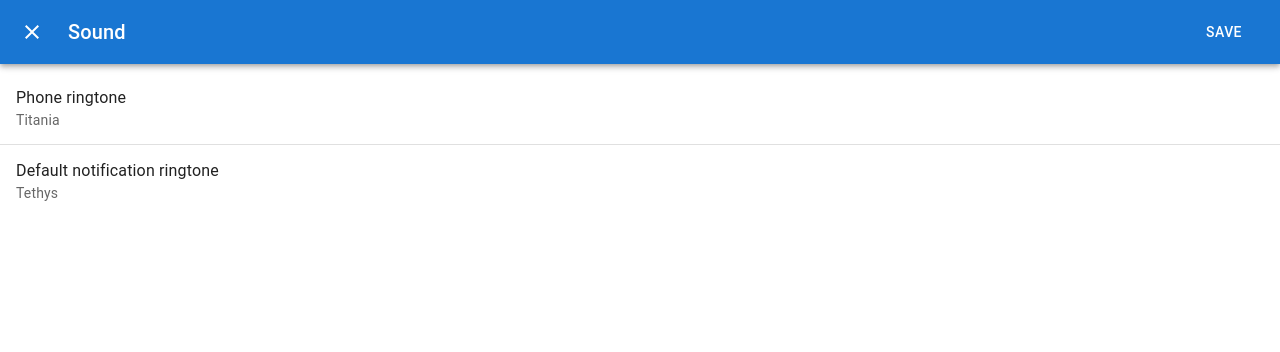
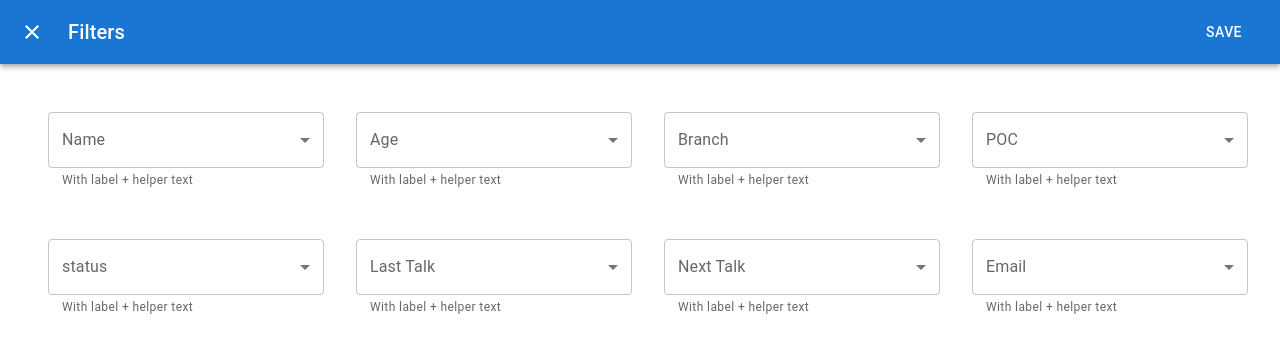
Before and after one commit to sabiqthottoly/luqa-frontend, a Next.js app: page /dashboard/leads in a window 1280 px wide. Both pictures are taken after a click on the button 1228 px from the left and 256 px from the top of the page. Shown: the top 352 px of the page. Built offline with nearby package versions, Linux system fonts and the light colour scheme; a web font is replaced by a local one.

Commit message:
modal implemented

```diff
--- a/app/dashboard/leads/components/filter/filterSelction.tsx
+++ b/app/dashboard/leads/components/filter/filterSelction.tsx
@@ -5,50 +5,64 @@ import FormHelperText from "@mui/material/FormHelperText";
 import FormControl from "@mui/material/FormControl";
 import Select, { SelectChangeEvent } from "@mui/material/Select";
 
-const FilterSelection = () => {
-  const [age, setAge] = React.useState("");
+interface FilterSelectionProps {
+  label: string;
+  value: string;
+  options: { value: string | number; label: string }[];
+  onChange: (event: SelectChangeEvent) => void;
+}
 
-  const handleChange = (event: SelectChangeEvent) => {
-    setAge(event.target.value);
-  };
+const FilterSelection: React.FC<FilterSelectionProps> = ({ label, value, options, onChange }) => {
 
   return (
-    <div>
-      <FormControl sx={{ m: 1, minWidth: 120 }}>
-        <InputLabel id="demo-simple-select-helper-label">Age</InputLabel>
-        <Select
-          labelId="demo-simple-select-helper-label"
-          id="demo-simple-select-helper"
-          value={age}
-          label="Age"
-          onChange={handleChange}
-        >
-          <MenuItem value="">
-            <em>None</em>
+    // <div>
+    //   <FormControl sx={{ m: 1, minWidth: 120 }}>
+    //     <InputLabel id="demo-simple-select-helper-label">Age</InputLabel>
+    //     <Select
+    //       labelId="demo-simple-select-helper-label"
+    //       id="demo-simple-select-helper"
+    //       value={age}
+    //       label="Age"
+    //       onChange={handleChange}
+    //     >
+    //       <MenuItem value="">
+    //         <em>None</em>
+    //       </MenuItem>
+    //       <MenuItem value={10}>Ten</MenuItem>
+    //       <MenuItem value={20}>Twenty</MenuItem>
+    //       <MenuItem value={30}>Thirty</MenuItem>
+    //     </Select>
+    //     <FormHelperText>With label + helper text</FormHelperText>
+    //   </FormControl>
+    //   <FormControl sx={{ m: 1, minWidth: 120 }}>
+    //     <Select
+    //       value={age}
+    //       onChange={handleChange}
+    //       displayEmpty
+    //       inputProps={{ "aria-label": "Without label" }}
+    //     >
+    //       <MenuItem value="">
+    //         <em>None</em>
+    //       </MenuItem>
+    //       <MenuItem value={10}>Ten</MenuItem>
+    //       <MenuItem value={20}>Twenty</MenuItem>
+    //       <MenuItem value={30}>Thirty</MenuItem>
+    //     </Select>
+    //     <FormHelperText>Without label</FormHelperText>
+    //   </FormControl>
+    // </div>
+
+    <FormControl fullWidth sx={{ m: 1, minWidth: 120 }}>
+      <InputLabel>{label}</InputLabel>
+      <Select value={value} label={label} onChange={onChange}>
+        {options.map((option) => (
+          <MenuItem key={option.value} value={option.value}>
+            {option.label}
           </MenuItem>
-          <MenuItem value={10}>Ten</MenuItem>
-          <MenuItem value={20}>Twenty</MenuItem>
-          <MenuItem value={30}>Thirty</MenuItem>
-        </Select>
-        <FormHelperText>With label + helper text</FormHelperText>
-      </FormControl>
-      <FormControl sx={{ m: 1, minWidth: 120 }}>
-        <Select
-          value={age}
-          onChange={handleChange}
-          displayEmpty
-          inputProps={{ "aria-label": "Without label" }}
-        >
-          <MenuItem value="">
-            <em>None</em>
-          </MenuItem>
-          <MenuItem value={10}>Ten</MenuItem>
-          <MenuItem value={20}>Twenty</MenuItem>
-          <MenuItem value={30}>Thirty</MenuItem>
-        </Select>
-        <FormHelperText>Without label</FormHelperText>
-      </FormControl>
-    </div>
+        ))}
+      </Select>
+      <FormHelperText>With label + helper text</FormHelperText>
+    </FormControl>
   );
 };
 
--- a/app/dashboard/leads/components/filter/filtersModal.tsx
+++ b/app/dashboard/leads/components/filter/filtersModal.tsx
@@ -2,17 +2,6 @@ import * as React from "react";
 import Box from "@mui/material/Box";
 import Button from "@mui/material/Button";
 import Dialog, { DialogProps } from "@mui/material/Dialog";
-import DialogActions from "@mui/material/DialogActions";
-import DialogContent from "@mui/material/DialogContent";
-import DialogContentText from "@mui/material/DialogContentText";
-import DialogTitle from "@mui/material/DialogTitle";
-import FormControl from "@mui/material/FormControl";
-import FormControlLabel from "@mui/material/FormControlLabel";
-import InputLabel from "@mui/material/InputLabel";
-import MenuItem from "@mui/material/MenuItem";
-import Select, { SelectChangeEvent } from "@mui/material/Select";
-import Switch from "@mui/material/Switch";
-import FilterSelection from "./filterSelction";
 import ListItemText from '@mui/material/ListItemText';
 import ListItemButton from '@mui/material/ListItemButton';
 import List from '@mui/material/List';
@@ -24,6 +13,9 @@ import Typography from '@mui/material/Typography';
 import CloseIcon from '@mui/icons-material/Close';
 import Slide from '@mui/material/Slide';
 import { TransitionProps } from '@mui/material/transitions';
+import Grid from "@mui/material/Grid";
+import FilterSelection from "./filterSelction";
+import { SelectChangeEvent } from "@mui/material";
 
 
 const Transition = React.forwardRef(function Transition(
@@ -39,6 +31,8 @@ interface FiltersModalProps {
   isOpenFiltersModal: boolean;
   closeFiltersModal: () => void;
 }
+
+type FilterKey = "Name" | "Age" | "Branch" | "POC" | "status" | "Last Talk" | "Next Talk" | "Email";
 
 const FiltersModal: React.FC<FiltersModalProps> = ({
   isOpenFiltersModal,
@@ -60,6 +54,31 @@ const FiltersModal: React.FC<FiltersModalProps> = ({
     closeFiltersModal();
     setOpen(false);
   };
+
+  const [filterValues, setFilterValues] = React.useState<Record<FilterKey, string>>({
+    "Name": "",
+    "Age": "",
+    "Branch": "",
+    "POC": "",
+    "status": "",
+    "Last Talk": "",
+    "Next Talk": "",
+    "Email": "",
+  });
+
+  console.log(filterValues);
+
+
+  const handleFilterChange = (filter: string) => (event: SelectChangeEvent) => {
+    setFilterValues((prev) => ({ ...prev, [filter]: event.target.value }));
+  };
+
+  const filterOptions = [
+    { value: "", label: "None" },
+    { value: "value1", label: "Value-1" },
+    { value: "value2", label: "Value-2" },
+    { value: "value3", label: "Value-3" },
+  ];
 
   return (
     // <React.Fragment>
@@ -124,14 +143,31 @@ const FiltersModal: React.FC<FiltersModalProps> = ({
               <CloseIcon />
             </IconButton>
             <Typography sx={{ ml: 2, flex: 1 }} variant="h6" component="div">
-              Sound
+              Filters
             </Typography>
             <Button autoFocus color="inherit" onClick={handleClose}>
               save
             </Button>
           </Toolbar>
         </AppBar>
-        <List>
+
+        <Box sx={{ p: 5 }}>
+          <Grid container spacing={4} justifyContent="center">
+            {Object.keys(filterValues).map((filter, index) => (
+              <Grid item xs={12} sm={6} md={3} key={index}>
+                <FilterSelection
+                  label={`${filter}`}
+                  value={filterValues[filter as FilterKey]}
+                  options={filterOptions}
+                  onChange={handleFilterChange(filter)}
+                />
+              </Grid>
+            ))}
+          </Grid>
+        </Box>
+
+
+        {/* <List>
           <ListItemButton>
             <ListItemText primary="Phone ringtone" secondary="Titania" />
           </ListItemButton>
@@ -142,7 +178,7 @@ const FiltersModal: React.FC<FiltersModalProps> = ({
               secondary="Tethys"
             />
           </ListItemButton>
-        </List>
+        </List> */}
       </Dialog>
     </React.Fragment>
   );
```
